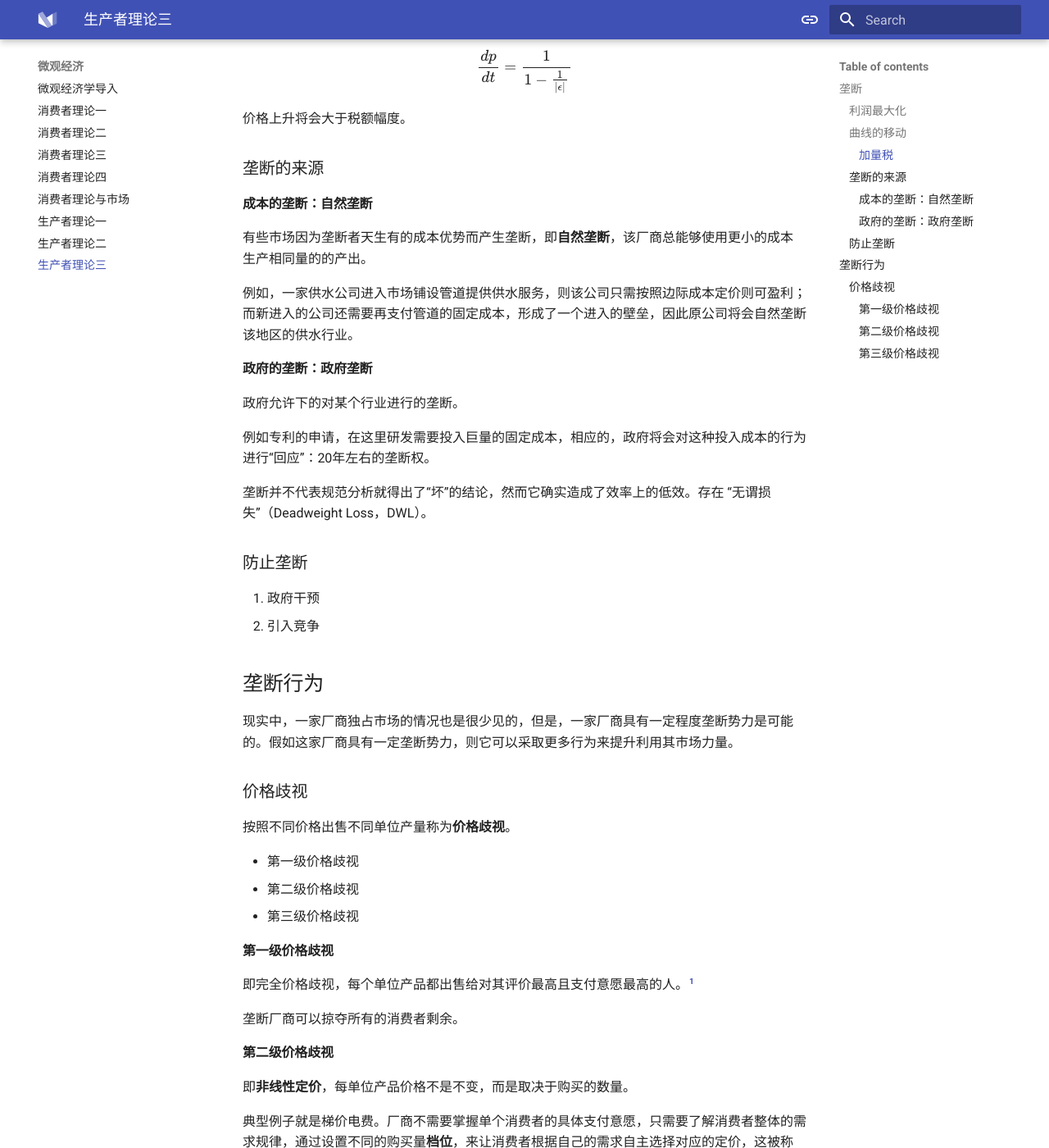
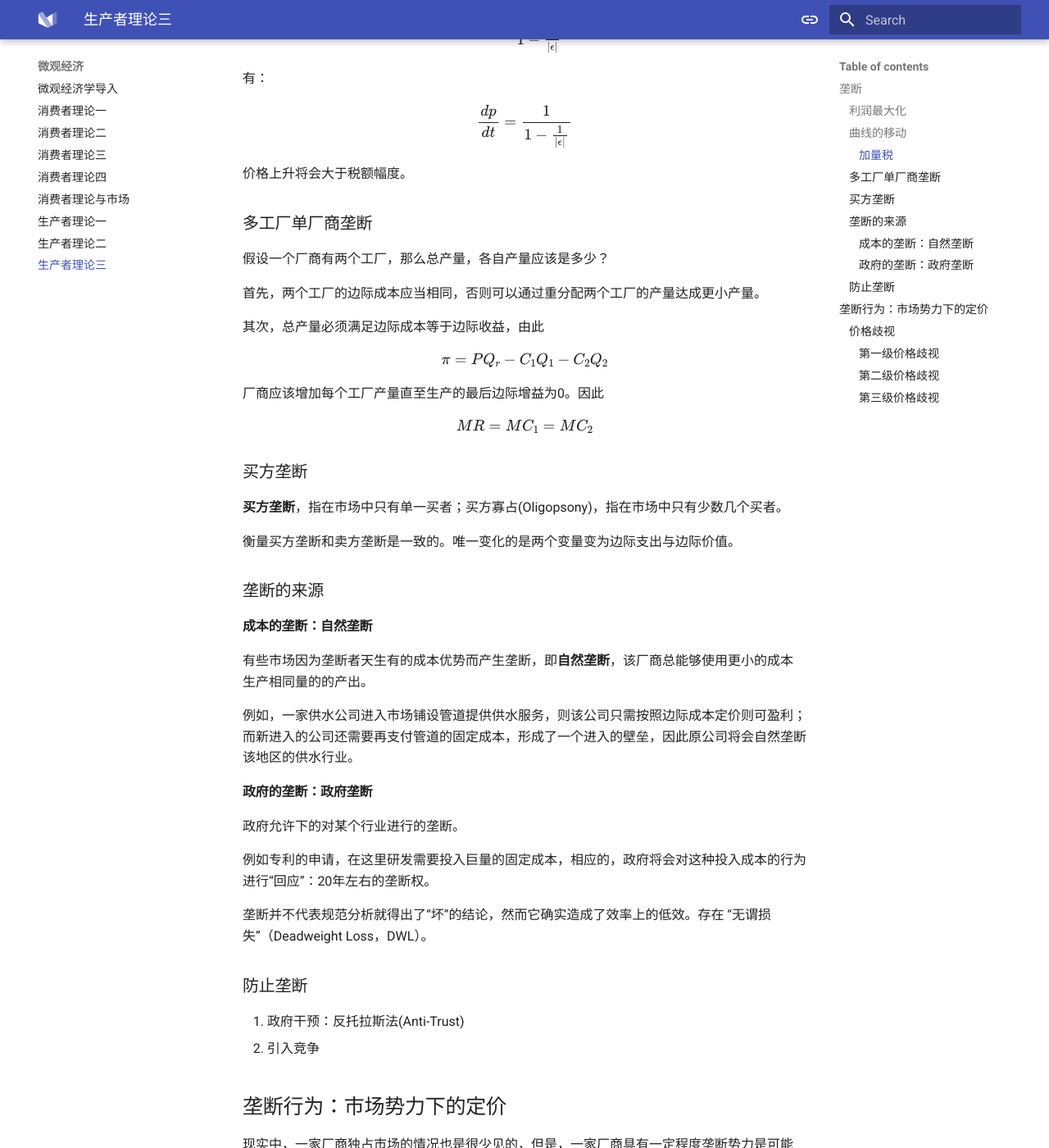
Before and after one commit to HarudogMyLand/FuckEconomicNote, an MkDocs documentation site: the page built from docs/microeco/tutorial9.md, in a window 1280 px wide and 1400 px high, scrolled down 2000 px. Shown: the whole window at 82% size. Built offline with MkDocs 1.6.1 and Material for MkDocs 9.7.7, drawn with Linux system fonts in a browser that asks for light colours; some of the changed text lies outside the part shown.

Commit message:
update blog
update microeconomic and finance note

```diff
--- a/docs/microeco/tutorial9.md
+++ b/docs/microeco/tutorial9.md
@@ -1,6 +1,8 @@
 # 微观经济学-生产者理论III
 
-竞争市场毕竟还是太理想化了，不足以支撑我们对市场的全面分析。这一章，我们将走向另一个极端：垄断 (Monopoly) 市场模型，其中只有一个生产厂商进行生产。
+竞争市场不足以支撑我们对市场的全面分析，在实际生活中，并没有太多市场是绝对竞争的。这一章，我们将走向另一个极端：垄断 (Monopoly) 市场模型，其中只有一个生产厂商进行生产。类似的，存在买方垄断（Monopsony）市场模型，其中只有一个买方。
+
+垄断和买方垄断是市场势力(Market Power)的两种形式。
 
 ## 垄断
 
@@ -75,6 +77,28 @@ $$
 $$
 价格上升将会大于税额幅度。
 
+### 多工厂单厂商垄断
+
+假设一个厂商有两个工厂，那么总产量，各自产量应该是多少？
+
+首先，两个工厂的边际成本应当相同，否则可以通过重分配两个工厂的产量达成更小产量。
+
+其次，总产量必须满足边际成本等于边际收益，由此
+$$
+\pi = PQ_r-C_1Q_1-C_2Q_2
+$$
+厂商应该增加每个工厂产量直至生产的最后边际增益为0。因此
+$$
+MR=MC_1=MC_2
+$$
+
+
+### 买方垄断
+
+**买方垄断**，指在市场中只有单一买者；买方寡占(Oligopsony)，指在市场中只有少数几个买者。
+
+衡量买方垄断和卖方垄断是一致的。唯一变化的是两个变量变为边际支出与边际价值。
+
 ### 垄断的来源
 
 #### 成本的垄断：自然垄断
@@ -93,10 +117,10 @@ $$
 
 ### 防止垄断
 
-1. 政府干预
+1. 政府干预：反托拉斯法(Anti-Trust)
 2. 引入竞争
 
-## 垄断行为
+## 垄断行为：市场势力下的定价
 
 现实中，一家厂商独占市场的情况也是很少见的，但是，一家厂商具有一定程度垄断势力是可能的。假如这家厂商具有一定垄断势力，则它可以采取更多行为来提升利用其市场力量。
 
```
Also changed, not shown: docs/finance/finance1.md (+44 -0 lines), docs/finance/finance2.md (+7 -3 lines), docs/finance/finance3.md (+2 -2 lines), docs/finance/finance5.md (+1 -1 lines), docs/microeco/tutorial10.md (+8 -2 lines), docs/microeco/tutorial2.md (+1 -1 lines).
